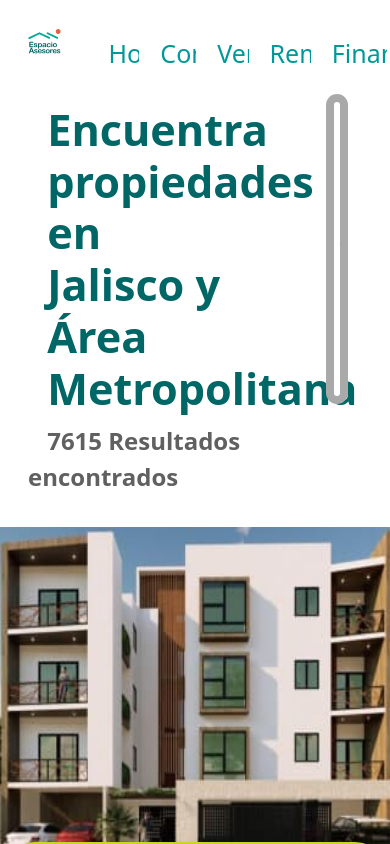
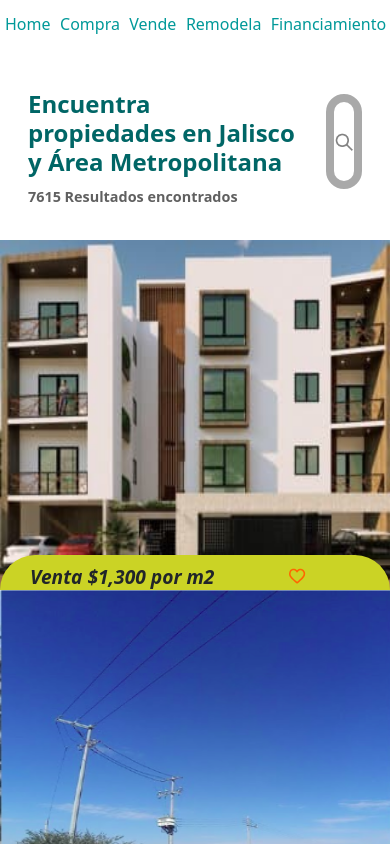
Before and after one commit to gamboamartin/easesores-web, an Angular app: page /compra in a window 390 px wide. Shown: the top 844 px of the page. Built offline with nearby package versions, Linux system fonts and the light colour scheme.

Commit message:
Ajustes para diseño responsive header y componente compra

```diff
--- a/src/app/components/compra/compra.component.css
+++ b/src/app/components/compra/compra.component.css
@@ -94,3 +94,39 @@
 .titulo3{
   color: #006666;
 }
+
+@media only screen and (max-width: 1101px) {
+  .br-hidden{
+    display: none;
+  }
+  .btn_whatsapp{
+    font-size: 70%;
+    padding: 10px 10px;
+    margin-top: 0;
+    width: 30%;
+  }
+  .search-box{
+    background-position: center;
+    background-size: 100%;
+    width: 100%;
+    margin-top: 35%;
+  }
+  .texto1{
+    font-size: 90%;
+    margin-left: 0;
+    padding-top: 0;
+  }
+  .texto-genearl{
+    font-size: 90%;
+    margin-top: 2%;
+    margin-bottom: 2%;
+  }
+  .titulo1{
+    font-size: 150%;
+    margin-left: 0;
+    padding-top: 0;
+  }
+  .titulo-general{
+    font-size: 150%;
+  }
+}
--- a/src/app/components/compra/compra.component.html
+++ b/src/app/components/compra/compra.component.html
@@ -2,7 +2,7 @@
 
   <div class="w-100 row">
     <div class="col-10">
-      <h1 class="titulo1">Encuentra propiedades en<br>Jalisco y Área Metropolitana</h1>
+      <h1 class="titulo1">Encuentra propiedades en <br class="br-hidden">Jalisco y Área Metropolitana</h1>
       <span class="texto1">7615 Resultados encontrados</span>
     </div>
     <div class="col-2">
@@ -17,7 +17,7 @@
 <app-casas></app-casas>
 
 <div class="section-3 section-general">
-  <h1 class="titulo2 titulo-general">¿Necesitas financiamiento<br>para tu próximo hogar?</h1>
+  <h1 class="titulo2 titulo-general">¿Necesitas financiamiento <br class="br-hidden">para tu próximo hogar?</h1>
   <span class="texto2 texto-genearl">Chatea con nuesto asesor hipotecario afiliado</span>
   <button type="button" class="btn_whatsapp">WHATSAPP</button>
 </div>
@@ -25,7 +25,7 @@
   <app-casas></app-casas>
 
   <div class="section-4 section-general">
-    <h1 class="titulo3 titulo-general">¿Necesitas atención personalizada<br>para comprar, vender o rentar?</h1>
+    <h1 class="titulo3 titulo-general">¿Necesitas atención personalizada <br class="br-hidden">para comprar, vender o rentar?</h1>
     <span class="texto3 texto-genearl">Nosotros podemos ayudarte</span>
     <button type="button" class="btn_whatsapp">AGENDA UNA CITA</button>
   </div>
--- a/src/app/components/header/header.component.css
+++ b/src/app/components/header/header.component.css
@@ -2,7 +2,7 @@
 .nav-item{
   color: #009999 !important;
   margin: 30px 3px 3px;
-  font-size: 25px;
+  font-size: 150%;
   font-weight: 300;
   overflow: hidden;
   padding: 12px 15px;
@@ -23,3 +23,19 @@
   font-weight: 600;
   justify-content: center;
 }
+
+@media only screen and (max-width: 1101px) {
+  .img-header{
+    display: none;
+  }
+  .toolbar{
+    flex-basis: 100%;
+    justify-content: space-between;
+    height: auto;
+  }
+  .nav-item{
+    font-size: 100%;
+    margin: unset;
+    padding: 12px 5px;
+  }
+}
--- a/src/app/components/header/header.component.html
+++ b/src/app/components/header/header.component.html
@@ -1,5 +1,5 @@
 <header class="toolbar fixed-top" role="banner">
-  <img
+  <img class="img-header"
     width="15%"
     alt=""
     src="../assets/VISTA.WEB.ESPACIO-04.svg"
```
